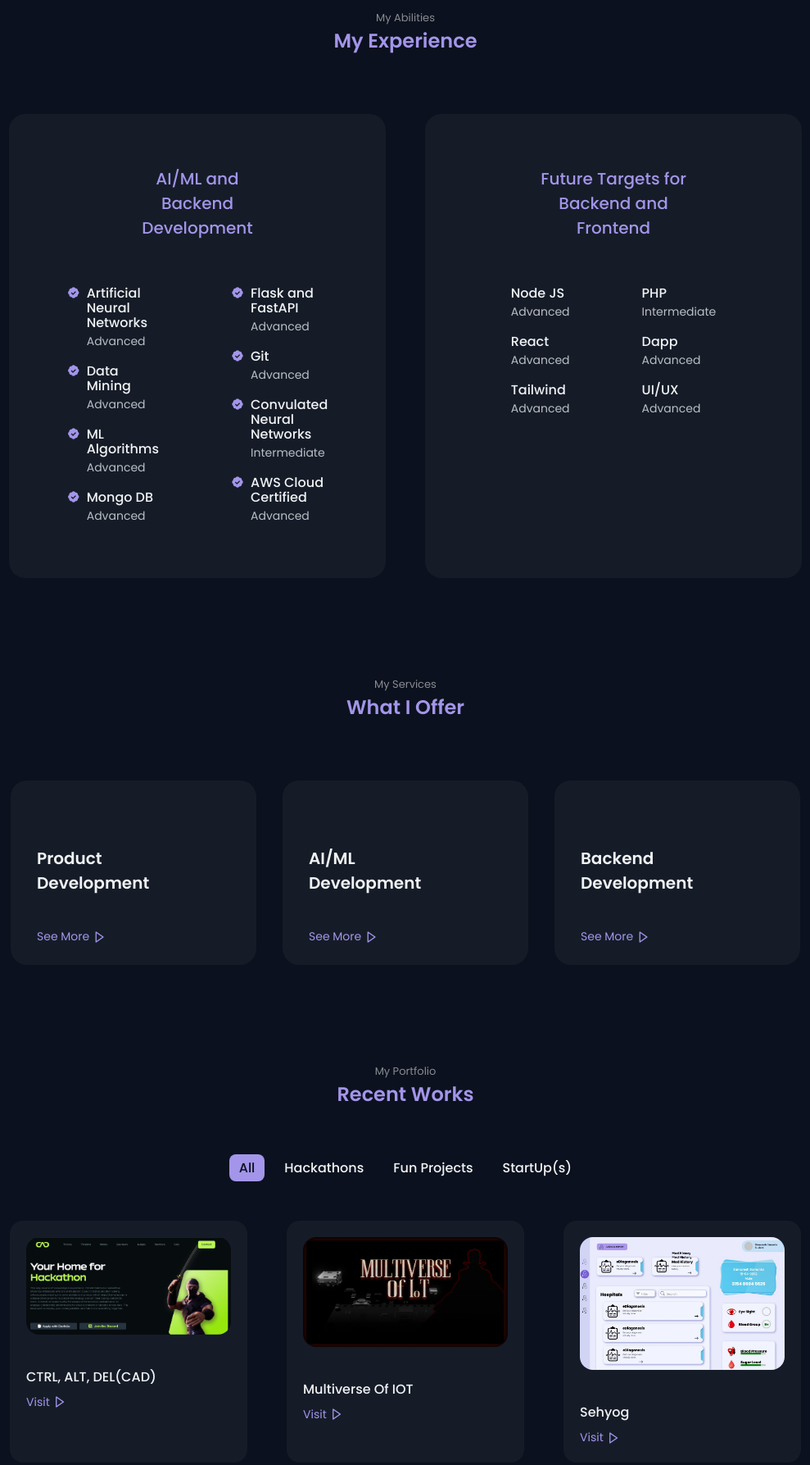
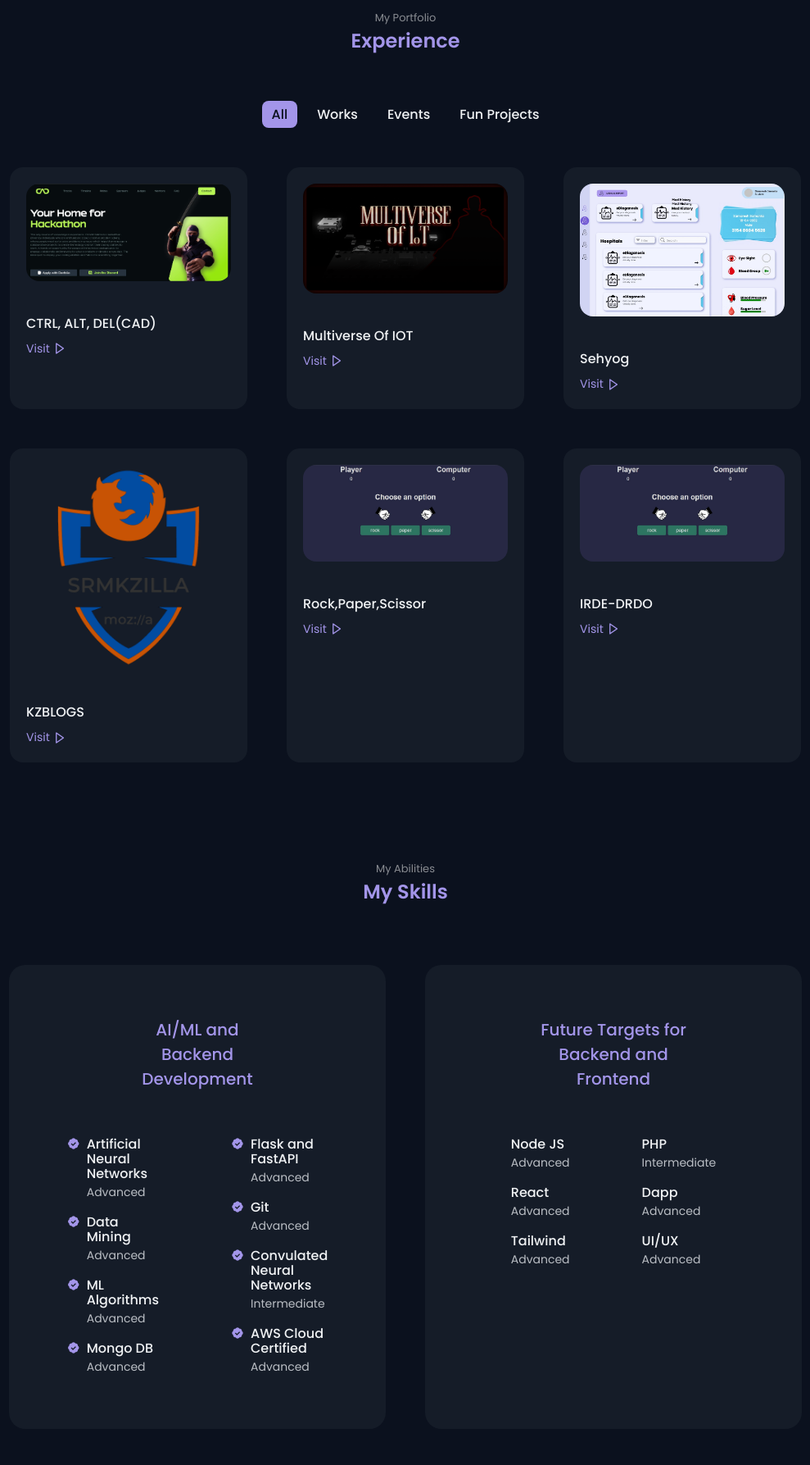
Before and after one commit to astitvaveergarg/Portfolio, a plain HTML site: page index.html in a window 1280 px wide. Shown: the part 1500-3287 px from the top of the page at 82% size, without its empty margins (145-1134 px from the left). Drawn offline with nearby package versions, Linux system fonts and the light colour scheme.

Commit message:
Minor Portfolio Changes

```diff
--- a/index.html
+++ b/index.html
@@ -89,6 +89,7 @@
                             Download Resume
                         </a>
 
+
                         <a href="#about" class="button">About</a>
                     </div>
                 </div>
@@ -139,7 +140,7 @@
                         <div class="about__box">
                             <i class='bx bx-support about__icon'></i>
                             <h3 class="about__title">Talk to me</h3>
-                            <span class="about__subtitle">Online 24/7</span>
+                            <span class="about__subtitle">Contact</span>
                         </div>
                     </div>
 
@@ -153,10 +154,90 @@
             </div>
         </section>
 
+
+        <!--=============== WORK ===============-->
+
+        <section class="work section" id="work">
+            <span class="section__subtitle">My Portfolio</span>
+            <h2 class="section__title">Experience</h2>
+
+            <div class="work__filters">
+                <span class="work__item active-work" data-filter='all'>All</span>
+                <span class=" work__item" data-filter='.design'>Works</span>
+                <span class=" work__item" data-filter='.web'>Events</span>
+                <span class=" work__item" data-filter='.movil'>Fun Projects</span>
+            </div>
+
+            <div class="work__container container grid">
+
+                <div class="work__card mix web">
+                    <img src="assets/img/work1.jpg" alt="" class="work__img">
+
+                    <h3 class="work__title">CTRL, ALT, DEL(CAD)</h3>
+
+                    <a href="https://cad-codingninjas.tech/" class="work__button">
+                        Visit <i class='bx bx-right-arrow work__icon'></i>
+                    </a>
+                </div>
+
+                <div class="work__card mix web">
+                    <img src="assets/img/work2.png" alt="" class="work__img">
+
+                    <h3 class="work__title">Multiverse Of IOT</h3>
+
+                    <a href="https://www.srmkzilla.net/events/multiverse_of_iot" class="work__button">
+                        Visit <i class='bx bx-right-arrow work__icon'></i>
+                    </a>
+                </div>
+
+                <div class="work__card mix movil">
+                    <img src="assets/img/work3.jpeg" alt="" class="work__img">
+
+                    <h3 class="work__title">Sehyog</h3>
+
+                    <a href="https://0sehyog0.netlify.app/" class="work__button">
+                        Visit <i class='bx bx-right-arrow work__icon'></i>
+                    </a>
+                </div>
+
+                <div class="work__card mix movil">
+                    <img src="assets/img/work4.png" alt="" class="work__img">
+
+                    <h3 class="work__title">KZBLOGS</h3>
+
+                    <a href="https://www.srmkzilla.net/" class="work__button">
+                        Visit <i class='bx bx-right-arrow work__icon'></i>
+                    </a>
+                </div>
+
+                <div class="work__card mix movil">
+                    <img src="assets/img/work5.jpg" alt="" class="work__img">
+
+                    <h3 class="work__title">Rock,Paper,Scissor</h3>
+
+                    <a href="https://rock-paper-scissor-0506.netlify.app" class="work__button">
+                        Visit <i class='bx bx-right-arrow work__icon'></i>
+                    </a>
+                </div>
+
+                <div class="work__card mix design">
+                    <img src="assets/img/work5.jpg" alt="" class="work__img">
+
+                    <h3 class="work__title">IRDE-DRDO</h3>
+
+                    <a href="https://rock-paper-scissor-0506.netlify.app" class="work__button">
+                        Visit <i class='bx bx-right-arrow work__icon'></i>
+                    </a>
+                </div>
+
+            </div>
+        </section>
+
+
         <!--=============== SKILLS ===============-->
         <section class="skills section" id="skills">
             <span class="section__subtitle">My Abilities</span>
-            <h2 class="section__title">My Experience</h2>
+            <h2 class="section__title">My Skills</h2>
 
             <div class="skills__container container grid">
                 <div class="skills__content">
@@ -305,7 +386,7 @@
                         </div>
                     </div>
                 </div>
-        </section>
+            </section>
 
         <!--=============== SERVICES ===============-->
         <section class="services section">
@@ -455,71 +536,6 @@
             </div>
         </section>
 
-        <!--=============== WORK ===============-->
-        <section class="work section" id="work">
-            <span class="section__subtitle">My Portfolio</span>
-            <h2 class="section__title">Recent Works</h2>
-
-            <div class="work__filters">
-                <span class="work__item active-work" data-filter='all'>All</span>
-                <span class=" work__item" data-filter='.web'>Hackathons</span>
-                <span class=" work__item" data-filter='.movil'>Fun Projects</span>
-                <span class=" work__item" data-filter='.design'>StartUp(s)</span>
-            </div>
-
-            <div class="work__container container grid">
-                <div class="work__card mix web">
-                    <img src="assets/img/work1.jpg" alt="" class="work__img">
-
-                    <h3 class="work__title">CTRL, ALT, DEL(CAD)</h3>
-
-                    <a href="https://cad-codingninjas.tech/" class="work__button">
-                        Visit <i class='bx bx-right-arrow work__icon'></i>
-                    </a>
-                </div>
-
-                <div class="work__card mix movil">
-                    <img src="assets/img/work2.png" alt="" class="work__img">
-
-                    <h3 class="work__title">Multiverse Of IOT</h3>
-
-                    <a href="https://www.srmkzilla.net/events/multiverse_of_iot" class="work__button">
-                        Visit <i class='bx bx-right-arrow work__icon'></i>
-                    </a>
-                </div>
-
-                <div class="work__card mix design">
-                    <img src="assets/img/work3.jpeg" alt="" class="work__img">
-
-                    <h3 class="work__title">Sehyog</h3>
-
-                    <a href="https://0sehyog0.netlify.app/" class="work__button">
-                        Visit <i class='bx bx-right-arrow work__icon'></i>
-                    </a>
-                </div>
-
-                <div class="work__card mix web">
-                    <img src="assets/img/work4.png" alt="" class="work__img">
-
-                    <h3 class="work__title">KZBLOGS</h3>
-
-                    <a href="https://www.srmkzilla.net/" class="work__button">
-                        Visit <i class='bx bx-right-arrow work__icon'></i>
-                    </a>
-                </div>
-
-                <div class="work__card mix movil">
-                    <img src="assets/img/work5.jpg" alt="" class="work__img">
-
-                    <h3 class="work__title">Rock,Paper,Scissor</h3>
-
-                    <a href="https://rock-paper-scissor-0506.netlify.app" class="work__button">
-                        Visit <i class='bx bx-right-arrow work__icon'></i>
-                    </a>
-                </div>
-
-            </div>
-        </section>
 
         <!--=============== TESTIMONIALS ===============-->
         <section class="testimonial section">
```
